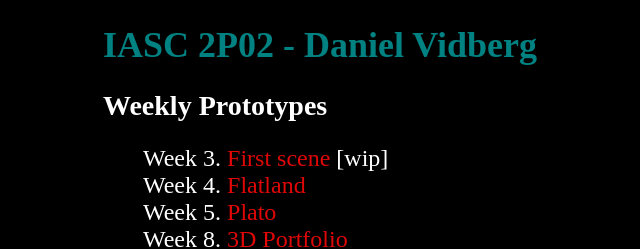
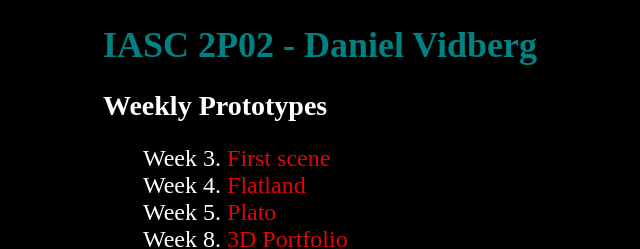
Before and after one commit to cyanLaStride/IASC-2P02, a plain HTML site: page index.html in a window 1280 px wide. Shown: the top 249 px of the page, 320-960 px from the left. Drawn offline with Linux system fonts and the light colour scheme.

Commit message:
week 3 :)

```diff
--- a/index.html
+++ b/index.html
@@ -11,7 +11,7 @@
 
     <h2>Weekly Prototypes</h2>
     <ul>
-        <li>Week 3. <a href="week3/index.html">First scene</a> [wip]</li>
+        <li>Week 3. <a href="week3/index.html">First scene</a></li>
         <li>Week 4. <a href="week4/index.html">Flatland</a></li>
         <li>Week 5. <a href="">Plato</a></li>
         <li>Week 8. <a href="">3D Portfolio</a></li>
```
